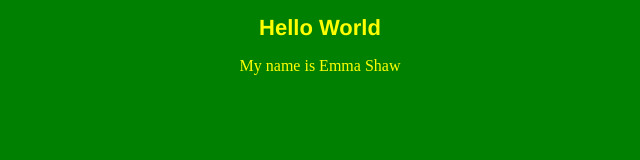
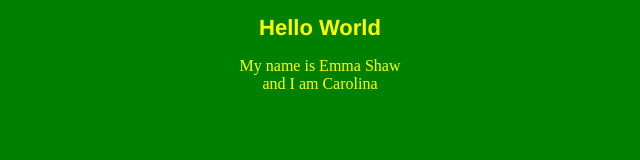
Before and after one commit to es792/web_project, a plain HTML site: page index.html in a window 1280 px wide. Shown: the whole page, without its empty margins (320-960 px from the left). Drawn offline with Linux system fonts and the light colour scheme.

Commit message:
new changes
added text

```diff
--- a/index.html
+++ b/index.html
@@ -8,6 +8,6 @@
 
 <body>
   <h1>Hello World</h1>
-  <p>My name is Emma Shaw</p>
+  <p>My name is Emma Shaw <br /> and I am Carolina</p>
 </body>
 </html>
```
